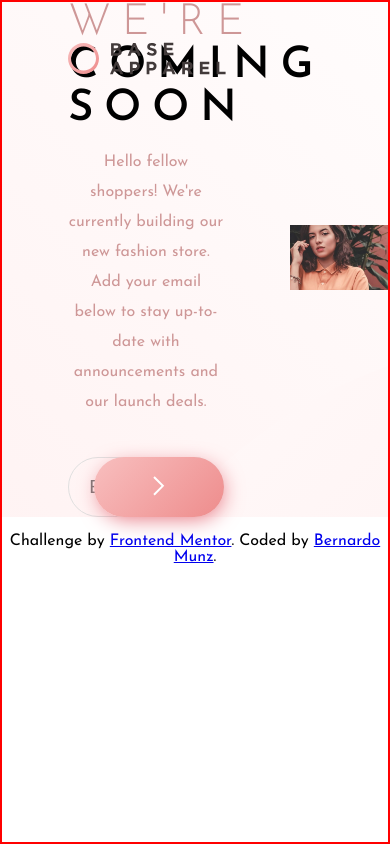
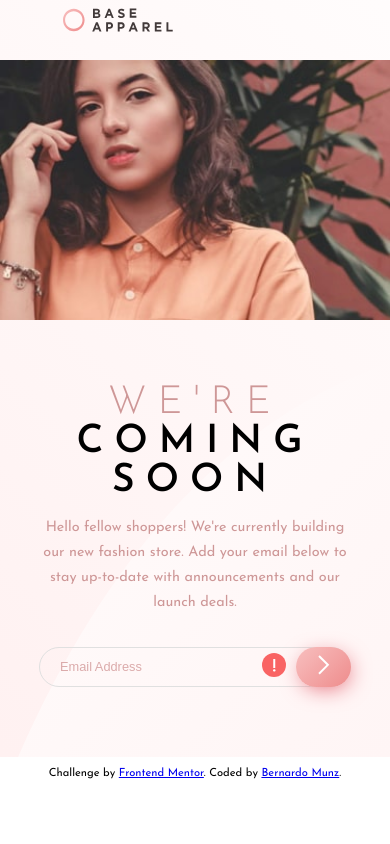
Before and after one commit to moonbe77/base-apparel, a plain HTML site: page index.html in a window 390 px wide. Drawn offline with Linux system fonts and the light colour scheme.

Commit message:
responsive done

```diff
--- a/index.js
+++ b/index.js
@@ -30,7 +30,7 @@ function validateEmail(email) {
 function changeImg(e) {
   let w = window.innerWidth;
 
-  if (w < 921) {
+  if (w < 931) {
     modelImg.src = "./images/hero-mobile.jpg";
   } else {
     modelImg.src = "./images/hero-desktop.jpg";
--- a/styles/style.scss
+++ b/styles/style.scss
@@ -29,6 +29,21 @@ h1 {
   margin: 0px;
   font-weight: 600;
   letter-spacing: 11px;
+}
+::placeholder {
+  /* Chrome, Firefox, Opera, Safari 10.1+ */
+  color: #dbaaaa;
+  opacity: 1; /* Firefox */
+}
+
+:-ms-input-placeholder {
+  /* Internet Explorer 10-11 */
+  color: dbaaaa;
+}
+
+::-ms-input-placeholder {
+  /* Microsoft Edge */
+  color: dbaaaa;
 }
 
 .wrapper {
@@ -78,8 +93,10 @@ h1 {
         line-height: 30px;
       }
     }
+  }
+}
 
-    & .info-content_form {
+.info-content_form {
   // display: flex;
   // flex-direction: row;
 
@@ -93,10 +110,9 @@ h1 {
       border: 1px solid rgb(224, 224, 224);
       border-radius: 50px;
       background-color: transparent;
-          color: $soft-red;
       outline: none;
       padding: 0 0 0 20px;
-          font-size: 1.2em;
+      font-size: 1em;
 
       & .error {
         border: 1px solid red !important;
@@ -120,17 +136,17 @@ h1 {
 
     .input-icon_alert {
       position: absolute;
-          right: 140px;
+      right: 135px;
       top: 50%;
       transform: translateY(-50%);
-          display: none;
+      // display: none;
     }
   }
 
   & #status {
     display: none;
-      }
-    }
+    color: $soft-red;
+    margin: 3% 7%;
   }
 }
 
@@ -148,25 +164,120 @@ h1 {
   }
 }
 
-@media only screen and (max-width: 1070px) {
+@media only screen and (max-width: 1075px) {
   h1 {
     font-size: 2.7em;
   }
+
+  .info-wrapper {
+    .info-content_logo {
+      position: absolute;
+      top: 5%;
     }
 
-@media only screen and (max-width: 920px) {
-  body {
-    border: 2px solid red;
+    .info-content {
+      width: 65%;
+
+      .info-content_text {
+        margin-bottom: 10%;
+        & p {
+          color: $unsaturated-red;
+          line-height: 25px;
+        }
+      }
+    }
+    .info-content_form {
+      // display: flex;
+      // flex-direction: row;
+
+      .input-wrapper {
+        display: flex;
+        position: relative;
+
+        input {
+          width: 100%;
+          height: 40px;
+        }
+
+        #button {
+          width: 80px;
+          height: 40px;
+        }
+        .input-icon_alert {
+          right: 90px;
+        }
+      }
+    }
+  }
+}
+
+@media only screen and (max-width: 930px) {
+  h1 {
+    font-size: 2.7em;
+  }
+  .wrapper {
+    flex-direction: column;
+    align-self: start;
+    align-items: stretch;
+
+    .model {
+      order: 1;
+      margin: 60px 0 60px 0;
+      flex-shrink: 0;
+    }
+    .info-wrapper {
+      order: 2;
+    }
+  }
+
+  .info-wrapper {
+    .info-content_logo {
+      position: absolute;
+      top: 1%;
+      img {
+        width: 70%;
+      }
     }
 
     .info-content {
       text-align: center;
-    justify-content: center;
-    margin-top: 0px;
+      width: 80%;
+
+      .info-content_text {
+        margin-bottom: 10%;
+        font-size: 0.9em;
+        & p {
+          color: $unsaturated-red;
+          line-height: 25px;
+        }
+      }
+    }
+    .info-content_form {
+      margin-bottom: 70px;
+
+      .input-wrapper {
+        display: flex;
+        position: relative;
+
+        input {
+          width: 100%;
+          height: 40px;
+          font-size: 0.8em;
         }
 
-  .info-content_logo {
-    margin-bottom: 0px;
+        #button {
+          width: 55px;
+          height: 40px;
+        }
+
+        .input-icon_alert {
+          right: 65px;
+        }
+      }
+    }
+  }
+  footer {
+    font-size: 0.7em;
   }
 }
 
```
Also changed, not shown: styles/style.css, 1 other file. Lines whose indentation alone changed are shown as unchanged.
